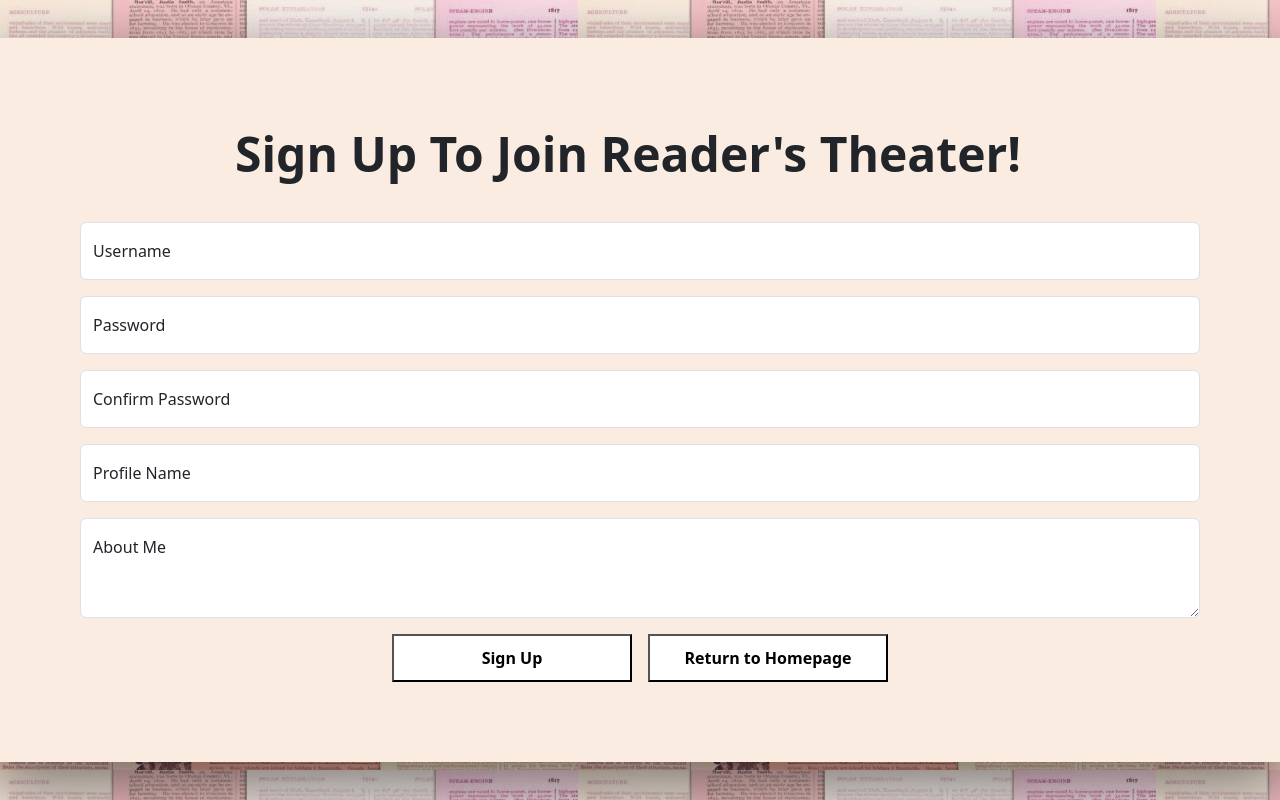
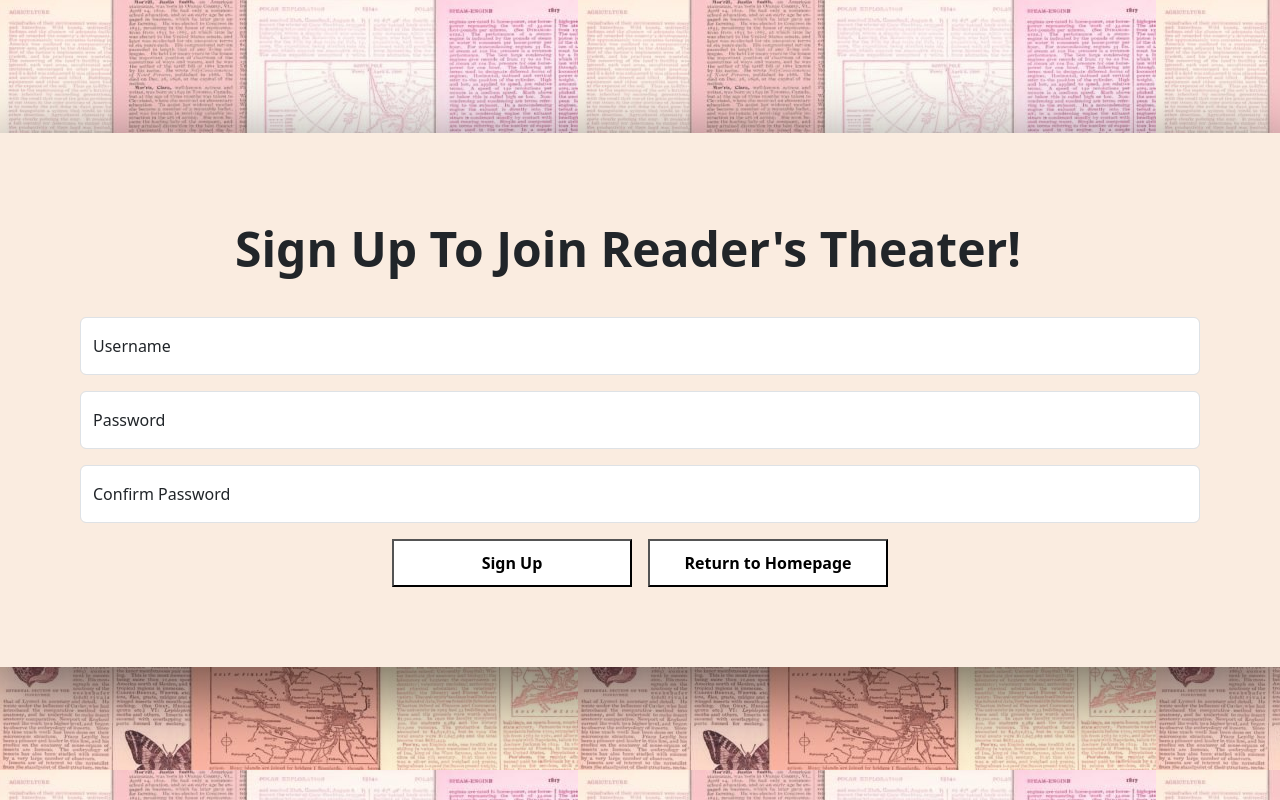
Before and after one commit to Amiriel01/Readers-Theater, a React (Vite) app in the folder frontend/: page /SignUp in a window 1280 px wide. Built offline with nearby package versions, Linux system fonts and the light colour scheme.

Commit message:
removed profile name and about info from sign up

```diff
--- a/frontend/src/SignUp.tsx
+++ b/frontend/src/SignUp.tsx
@@ -124,32 +124,6 @@ export default function SignUp() {
                                 </Alert>
                             </Col>
                         </Row>
-                        <Form.Group className="mb-3">
-                            <FloatingLabel
-                                label="Profile Name">
-                                <Form.Control
-                                    required
-                                    type="text"
-                                    name='profile_name'
-                                    placeholder='Profile Name'
-                                    value={signUp.profile_name}
-                                    onChange={handleChange}
-                                />
-                            </FloatingLabel>
-                        </Form.Group>
-                        <Form.Group className="mb-3">
-                            <FloatingLabel
-                                label="About Me">
-                                <Form.Control
-                                    as="textarea"
-                                    style={{ height: '100px' }}
-                                    name='about_section'
-                                    placeholder='About Me'
-                                    value={signUp.about_section}
-                                    onChange={handleChange}
-                                />
-                            </FloatingLabel>
-                        </Form.Group>
                         <div id='signup-buttons-container'>
                             <MyButton id='signup-page-button1' title='Sign Up'></MyButton>
                             <Link to='/StartPage'>
```
Also changed, not shown: 2 other files (tests, documents, lock files or other folders).
